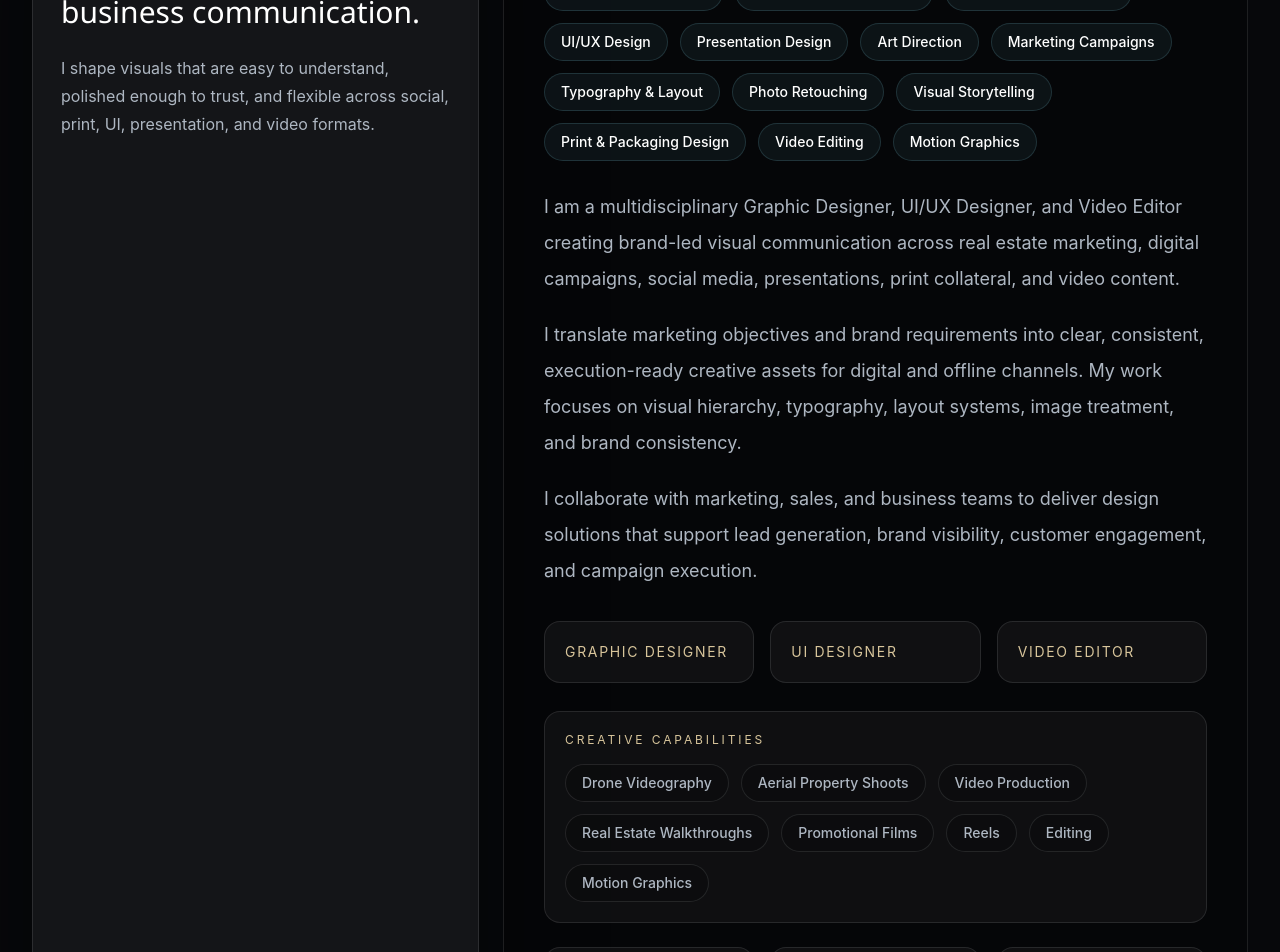
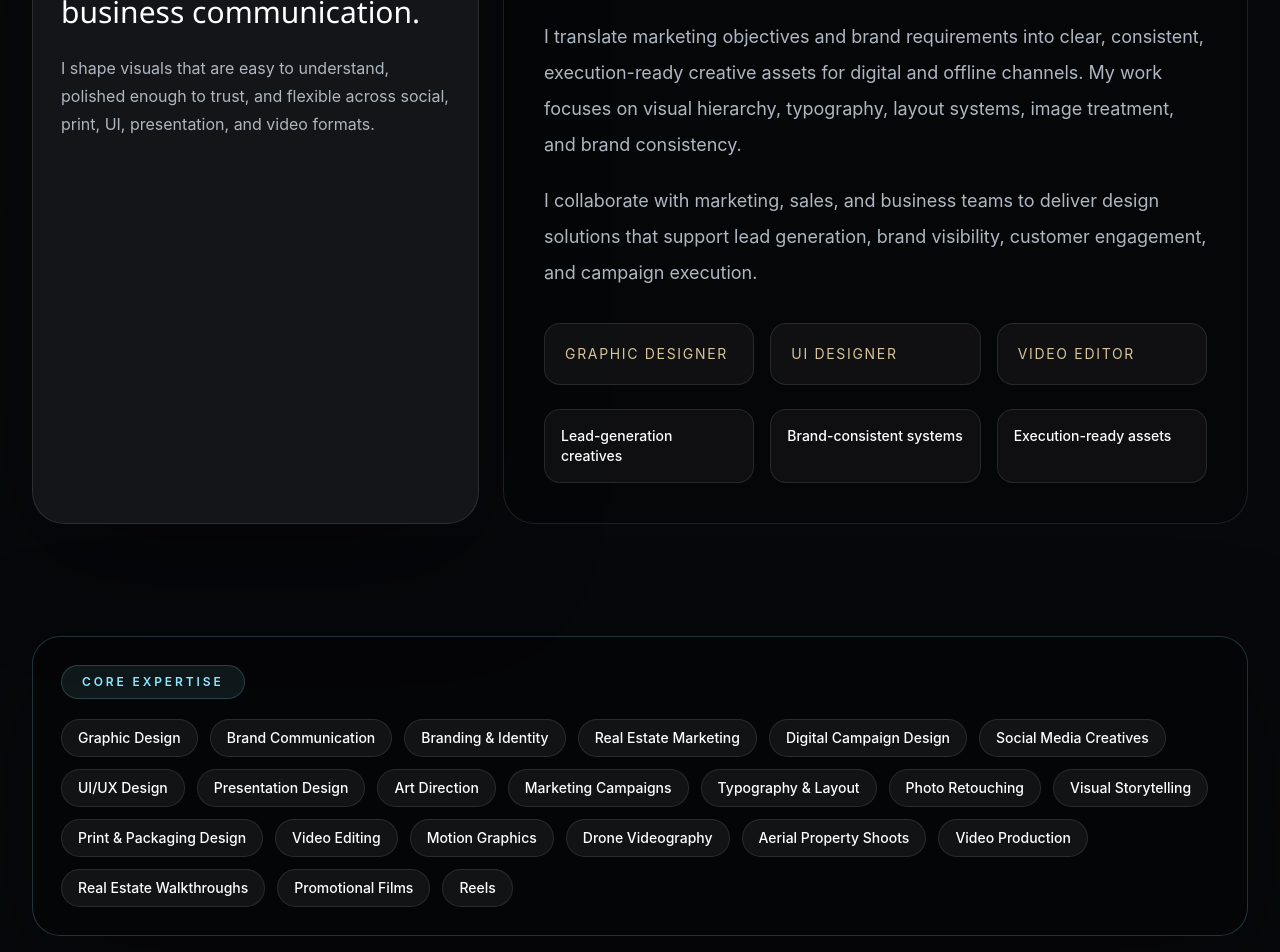
Before and after one commit to mayankchauhan0208/portfolio, a Next.js app: page / in a window 1280 px wide. Shown: the part 1560-2512 px from the top of the page. Built offline with nearby package versions, Linux system fonts and the light colour scheme.

Commit message:
Move expertise into separate about panel

```diff
--- a/app/page.tsx
+++ b/app/page.tsx
@@ -132,17 +132,7 @@ export default function Home() {
           </Reveal>
           <Reveal delay={0.08}>
             <div className="rounded-[2rem] border border-white/10 bg-black/25 p-7 backdrop-blur-2xl md:p-10">
-              <div>
-                <p className="mb-4 text-xs uppercase tracking-[0.24em] text-signal">Core Expertise</p>
-                <div className="flex flex-wrap gap-3">
-                  {profile.aboutCoreExpertise.map((point) => (
-                    <span key={point} className="rounded-full border border-signal/15 bg-signal/[0.06] px-4 py-2 text-sm font-medium text-white">
-                      {point}
-                    </span>
-                  ))}
-                </div>
-              </div>
-              <div className="mt-7 space-y-5 text-base leading-8 text-mercury md:text-lg md:leading-9">
+              <div className="space-y-5 text-base leading-8 text-mercury md:text-lg md:leading-9">
                 {profile.aboutParagraphs.map((paragraph) => (
                   <p key={paragraph}>{paragraph}</p>
                 ))}
@@ -153,16 +143,6 @@ export default function Home() {
                     <p className="whitespace-nowrap text-sm uppercase tracking-[0.12em] text-champagne">{role}</p>
                   </div>
                 ))}
-              </div>
-              <div className="mt-7 rounded-2xl border border-white/10 bg-white/[0.04] p-5">
-                <p className="mb-4 text-xs uppercase tracking-[0.24em] text-champagne">Creative Capabilities</p>
-                <div className="flex flex-wrap gap-3">
-                  {profile.creativeCapabilities.map((capability) => (
-                    <span key={capability} className="rounded-full border border-white/10 bg-black/20 px-4 py-2 text-sm font-medium text-mercury">
-                      {capability}
-                    </span>
-                  ))}
-                </div>
               </div>
               <div className="mt-6 grid gap-4 md:grid-cols-3">
                 {["Lead-generation creatives", "Brand-consistent systems", "Execution-ready assets"].map((point) => (
@@ -175,6 +155,26 @@ export default function Home() {
           </Reveal>
         </div>
       </SectionShell>
+
+      <section className="relative px-4 pb-8 md:px-8">
+        <Reveal>
+          <div className="mx-auto max-w-7xl rounded-[1.75rem] border border-signal/20 bg-black/30 p-5 shadow-luxury backdrop-blur-2xl md:p-7">
+            <div className="mb-5 inline-flex rounded-full border border-signal/20 bg-signal/[0.08] px-5 py-2">
+              <p className="text-xs font-semibold uppercase tracking-[0.24em] text-signal">Core Expertise</p>
+            </div>
+            <div className="flex flex-wrap gap-3">
+              {profile.aboutCoreExpertise.map((point) => (
+                <span
+                  key={point}
+                  className="rounded-full border border-white/10 bg-white/[0.055] px-4 py-2 text-sm font-medium text-white transition duration-300 hover:border-signal/30 hover:bg-signal/[0.1]"
+                >
+                  {point}
+                </span>
+              ))}
+            </div>
+          </div>
+        </Reveal>
+      </section>
 
       <section className="relative px-4 py-8 md:px-8">
         <div className="mx-auto grid max-w-7xl gap-4 lg:grid-cols-3">
--- a/lib/portfolio-data.ts
+++ b/lib/portfolio-data.ts
@@ -36,17 +36,13 @@ export const profile = {
     "Visual Storytelling",
     "Print & Packaging Design",
     "Video Editing",
-    "Motion Graphics"
-  ],
-  creativeCapabilities: [
+    "Motion Graphics",
     "Drone Videography",
     "Aerial Property Shoots",
     "Video Production",
     "Real Estate Walkthroughs",
     "Promotional Films",
-    "Reels",
-    "Editing",
-    "Motion Graphics"
+    "Reels"
   ]
 };
 
```
